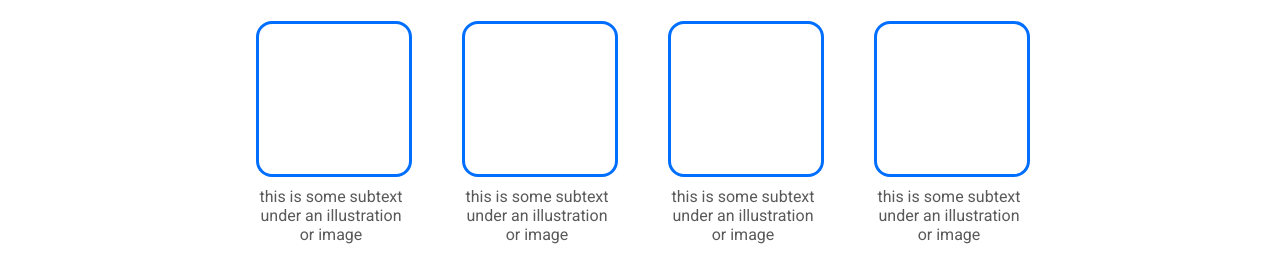
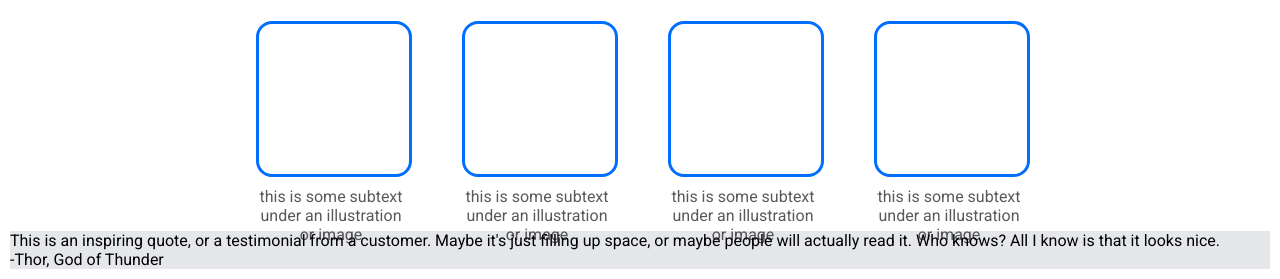
Before and after one commit to AlvaroJBurgos/landing-page, a plain HTML site: page resources/landing-page.html in a window 1280 px wide. Shown: the part 539-818 px from the top of the page. Drawn offline with Linux system fonts and the light colour scheme.

Commit message:
Add third-section html to the webpage

```diff
--- a/resources/landing-page.html
+++ b/resources/landing-page.html
@@ -51,6 +51,11 @@
             </div>
         </div>
     </div>
+    <div class="third-section">
+        This is an inspiring quote, or a testimonial from a customer. Maybe it's just filling up space,
+        or maybe people will actually read it. Who knows? All I know is that it looks nice.
+        <div>-Thor, God of Thunder</div>
+    </div>
 </body>
 
 </html>
```
